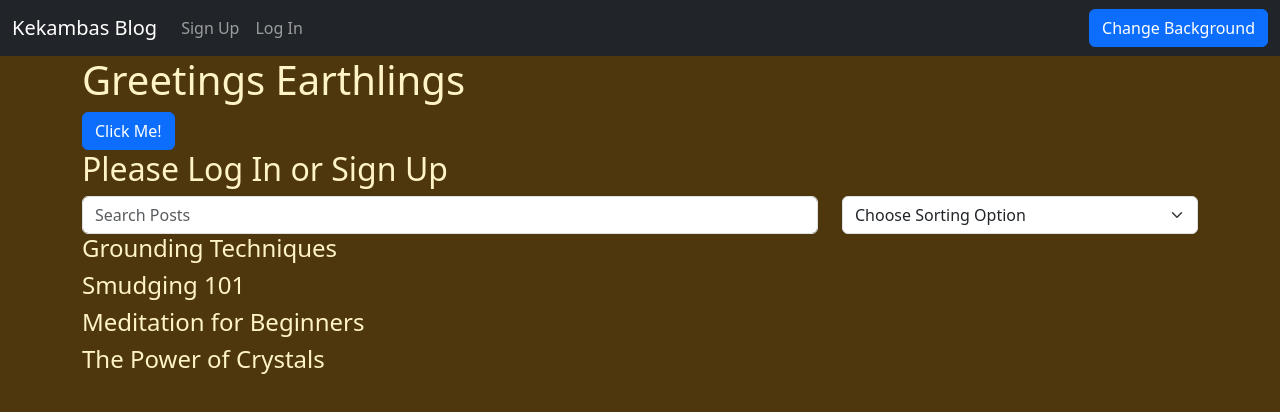
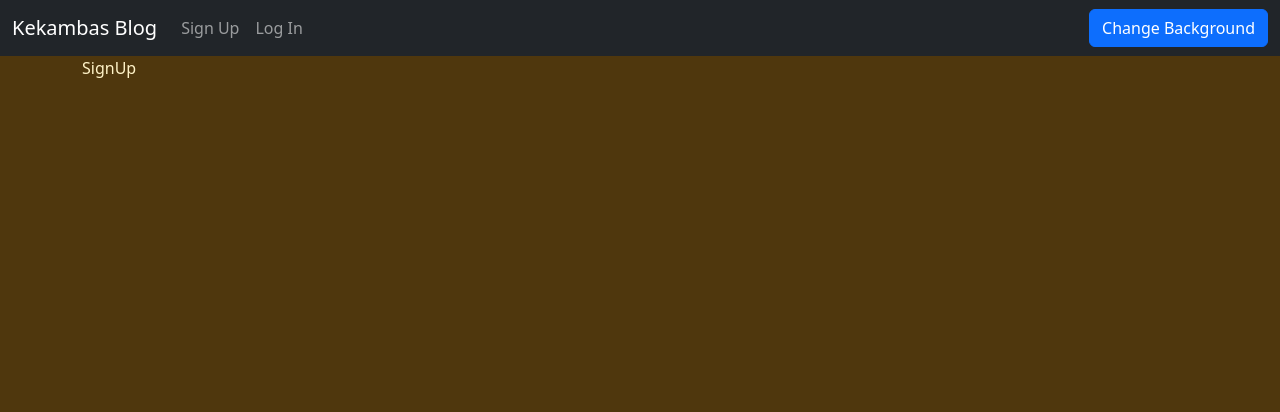
Before and after one commit to adonaione/wk9react-intro, a React (Vite) app: page /signup in a window 1280 px wide. Shown: the top 412 px of the page. Built offline with nearby package versions, Linux system fonts and the light colour scheme.

Commit message:
add react-router-dom - setup Home and Setup view components

```diff
--- a/package.json
+++ b/package.json
@@ -13,7 +13,8 @@
     "bootstrap": "^5.3.3",
     "react": "^18.2.0",
     "react-bootstrap": "^2.10.2",
-    "react-dom": "^18.2.0"
+    "react-dom": "^18.2.0",
+    "react-router-dom": "^6.22.3"
   },
   "devDependencies": {
     "@types/react": "^18.2.66",
--- a/src/App.tsx
+++ b/src/App.tsx
@@ -1,89 +1,27 @@
 import { useState } from 'react';
+import { Routes, Route } from 'react-router-dom';
 import Navigation from './components/Navigation';
 import Container from 'react-bootstrap/Container';
-import Button from 'react-bootstrap/Button';
-import Form from 'react-bootstrap/Form';
-import Row from 'react-bootstrap/Row';
-import Col from 'react-bootstrap/Col';
-
-type Post = {
-  id: number,
-  title: string
-}
-
-type Sorting = {
-  idAsc: (a: Post, b: Post) => number,
-  idDesc: (a: Post, b: Post) => number,
-  titleAsc: (a: Post, b: Post) => number,
-  titleDesc: (a: Post, b: Post) => number,
-}
+import Home from './views/Home';
+import SignUp from './views/SignUp';
 
 
-export default function App() {
-  console.log('App component is rendering');
-  const firstName: string = 'Adonai';
-  const lastName: string = 'Romero';
+
+export default function App(){
     const [isLoggedIn, setIsLoggedIn] = useState(false);
-  // const posts: {id: number, title: string}[] = [
-  //   {id: 1, title: 'Grounding Techniques'},
-  //   {id: 2, title: 'Smudging 101'},
-  //   {id: 3, title: 'Meditation for Beginners'},
-  //]
-
-  const [posts, setPosts] = useState([
-    { id: 1, title: 'Grounding Techniques' },
-    { id: 2, title: 'Smudging 101' },
-    { id: 3, title: 'Meditation for Beginners' },
-    { id: 4, title: 'The Power of Crystals' }
-  ]);
-
-  const [searchTerm, setSearchTerm] = useState('');
-
-  const handleSelectChange = (e: React.ChangeEvent<HTMLSelectElement>) => {
-
-    const sortFunctions = {
-      idAsc: (a: Post, b: Post) => a.id - b.id,
-      idDesc: (a: Post, b: Post) => b.id - a.id,
-      titleAsc: (a: Post, b: Post) => a.title > b.title ? 1 : -1,
-      titleDesc: (a: Post, b: Post) => b.title > a.title ? 1 : -1
-    }
-    const func = sortFunctions[e.target.value as keyof Sorting];
-    const newSortedArr = [...posts].sort(func);
-    setPosts(newSortedArr);
-  }
-
 
     const handleClick = () => {
-    // console.log('The button has been clicked');
         setIsLoggedIn(!isLoggedIn);
-  }
-
-  const handleInputChange = (e: React.ChangeEvent<HTMLInputElement>) => {
-    setSearchTerm(e.target.value);
     }
 
     return (
         <>
-      <Navigation isLoggedIn={isLoggedIn} />
+            <Navigation isLoggedIn={isLoggedIn}/>
             <Container>
-        <h1>Greetings Earthlings</h1>
-        <Button variant='primary' onClick={handleClick}>Click Me!</Button>
-        <h2>{isLoggedIn ? `Welcome Back ${firstName} ${lastName}` : 'Please Log In or Sign Up'}</h2>
-        <Row>
-          <Col xs={12} md={8}>
-            <Form.Control value={searchTerm} placeholder='Search Posts' onChange={handleInputChange} />
-          </Col>
-          <Col>
-            <Form.Select onChange={handleSelectChange}>
-              <option>Choose Sorting Option</option>
-              <option value="idAsc">Sort By ID ASC</option>
-              <option value="idDesc">Sort By ID DESC</option>
-              <option value="titleAsc">Sort By Title ASC</option>
-              <option value="titleDesc">Sort By Title DESC</option>
-            </Form.Select>
-          </Col>
-        </Row>
-        {posts.filter(p => p.title.toLowerCase().startsWith(searchTerm.toLowerCase())).map( p => <h4 key={p.id}>{p.title}</h4> )}
+              <Routes>
+                <Route path='/' element={<Home isLoggedIn={isLoggedIn} handleClick={handleClick} />} />
+                <Route path='/signup' element={<SignUp />} />
+              </Routes>
             </Container>
         </>
     )
--- a/src/components/Navigation.tsx
+++ b/src/components/Navigation.tsx
@@ -1,4 +1,5 @@
 import { useState } from 'react';
+import { Link } from 'react-router-dom';
 import Container from 'react-bootstrap/Container';
 import Nav from 'react-bootstrap/Nav';
 import Navbar from 'react-bootstrap/Navbar';
@@ -16,7 +17,7 @@ export default function Navigation({ isLoggedIn }: NavigationProps){
     return (
         <Navbar expand='lg' data-bs-theme={backgroundTheme} bg={backgroundTheme}>
             <Container fluid>
-                <Navbar.Brand href='/'>Kekambas Blog</Navbar.Brand>
+                <Navbar.Brand as={Link} to='/'>Kekambas Blog</Navbar.Brand>
                 <Navbar.Toggle aria-controls='nav-collapse' />
                 <Navbar.Collapse id='nav-collapse'>
                     <Nav className='me-auto'>
@@ -27,7 +28,7 @@ export default function Navigation({ isLoggedIn }: NavigationProps){
                             </>
                         ) : (
                             <>
-                                <Nav.Link href='/'>Sign Up</Nav.Link>
+                                <Nav.Link as={Link} to='/signup'>Sign Up</Nav.Link>
                                 <Nav.Link href='/'>Log In</Nav.Link>
                             </>
                         )}
--- a/src/main.tsx
+++ b/src/main.tsx
@@ -1,12 +1,16 @@
 import React from 'react'
 import ReactDOM from 'react-dom/client'
+import { BrowserRouter } from 'react-router-dom'
 import App from './App.tsx'
 import 'bootstrap/dist/css/bootstrap.min.css'; // Bootstrap CSS
 import './main.css'; // Import our own CSS - Should be imported AFTER bootstrap CSS
 
 
+
 ReactDOM.createRoot(document.getElementById('root')!).render(
   <React.StrictMode>
-    <App />
+    <BrowserRouter>
+      <App />
+    </BrowserRouter>
   </React.StrictMode>,
 )
--- /dev/null
+++ b/src/views/Home.tsx
@@ -0,0 +1,76 @@
+import { useState } from 'react';
+import Button from 'react-bootstrap/Button';
+import Form from 'react-bootstrap/Form';
+import Row from 'react-bootstrap/Row';
+import Col from 'react-bootstrap/Col';
+
+type Post = {
+  id: number,
+  title: string
+}
+
+type Sorting = {
+  idAsc: (a: Post, b:Post) => number,
+  idDesc: (a: Post, b:Post) => number,
+  titleAsc: (a: Post, b:Post) => number,
+  titleDesc: (a: Post, b:Post) => number,
+}
+
+type HomeProps = {
+  isLoggedIn: boolean,
+  handleClick: () => void
+}
+
+export default function Home({isLoggedIn, handleClick}: HomeProps) {
+
+  const [posts, setPosts] = useState([
+    { id: 1, title: 'Grounding Techniques' },
+    { id: 2, title: 'Smudging 101' },
+    { id: 3, title: 'Meditation for Beginners' },
+    { id: 4, title: 'The Power of Crystals' }
+  ]);
+
+  const [searchTerm, setSearchTerm] = useState('');
+
+  const handleSelectChange = (e: React.ChangeEvent<HTMLSelectElement>) => {
+
+    const sortFunctions = {
+      idAsc: (a: Post, b: Post) => a.id - b.id,
+      idDesc: (a: Post, b: Post) => b.id - a.id,
+      titleAsc: (a: Post, b: Post) => a.title > b.title ? 1 : -1,
+      titleDesc: (a: Post, b: Post) => b.title > a.title ? 1 : -1
+    }
+    const func = sortFunctions[e.target.value as keyof Sorting];
+    const newSortedArr = [...posts].sort(func);
+    setPosts(newSortedArr);
+  }
+
+  const handleInputChange = (e: React.ChangeEvent<HTMLInputElement>) => {
+    setSearchTerm(e.target.value);
+  }
+
+
+
+  return (
+    <>
+        <h1>Greetings Earthlings</h1>
+        <Button variant='primary' onClick={handleClick}>Click Me!</Button>
+        <h2>{isLoggedIn ? `Welcome Back` : 'Please Log In or Sign Up'}</h2>
+        <Row>
+          <Col xs={12} md={8}>
+            <Form.Control value={searchTerm} placeholder='Search Posts' onChange={handleInputChange} />
+          </Col>
+          <Col>
+            <Form.Select onChange={handleSelectChange}>
+              <option>Choose Sorting Option</option>
+              <option value="idAsc">Sort By ID ASC</option>
+              <option value="idDesc">Sort By ID DESC</option>
+              <option value="titleAsc">Sort By Title ASC</option>
+              <option value="titleDesc">Sort By Title DESC</option>
+            </Form.Select>
+          </Col>
+        </Row>
+        {posts.filter(p => p.title.toLowerCase().startsWith(searchTerm.toLowerCase())).map( p => <h4 key={p.id}>{p.title}</h4> )}
+      </>
+  )
+}
--- /dev/null
+++ b/src/views/SignUp.tsx
@@ -0,0 +1,8 @@
+
+type Props = {}
+
+export default function SignUp({}: Props) {
+    return (
+        <div>SignUp</div>
+    )
+}
```
Also changed, not shown: 1 other file (tests, documents, lock files or other folders). Lines whose indentation alone changed are shown as unchanged.
